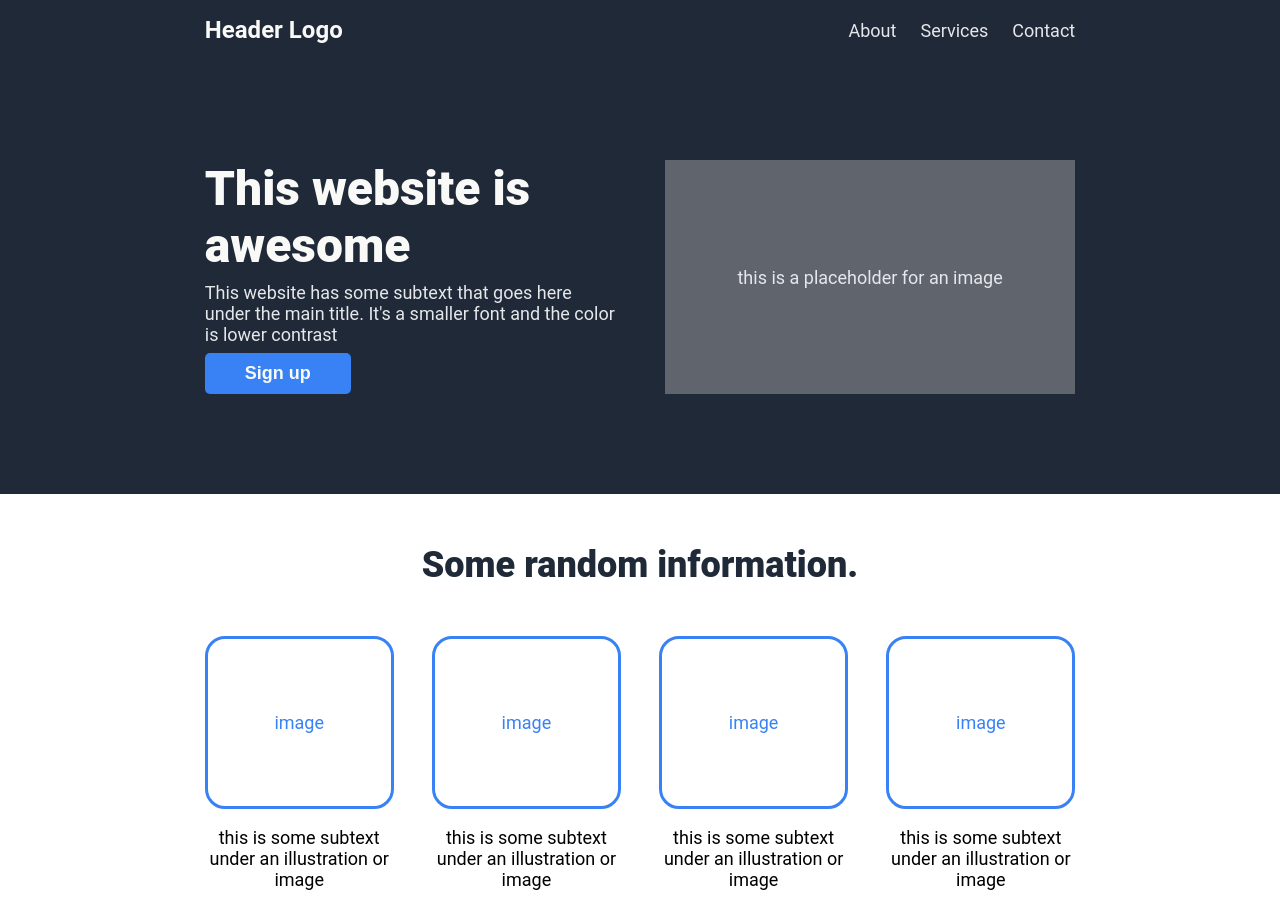
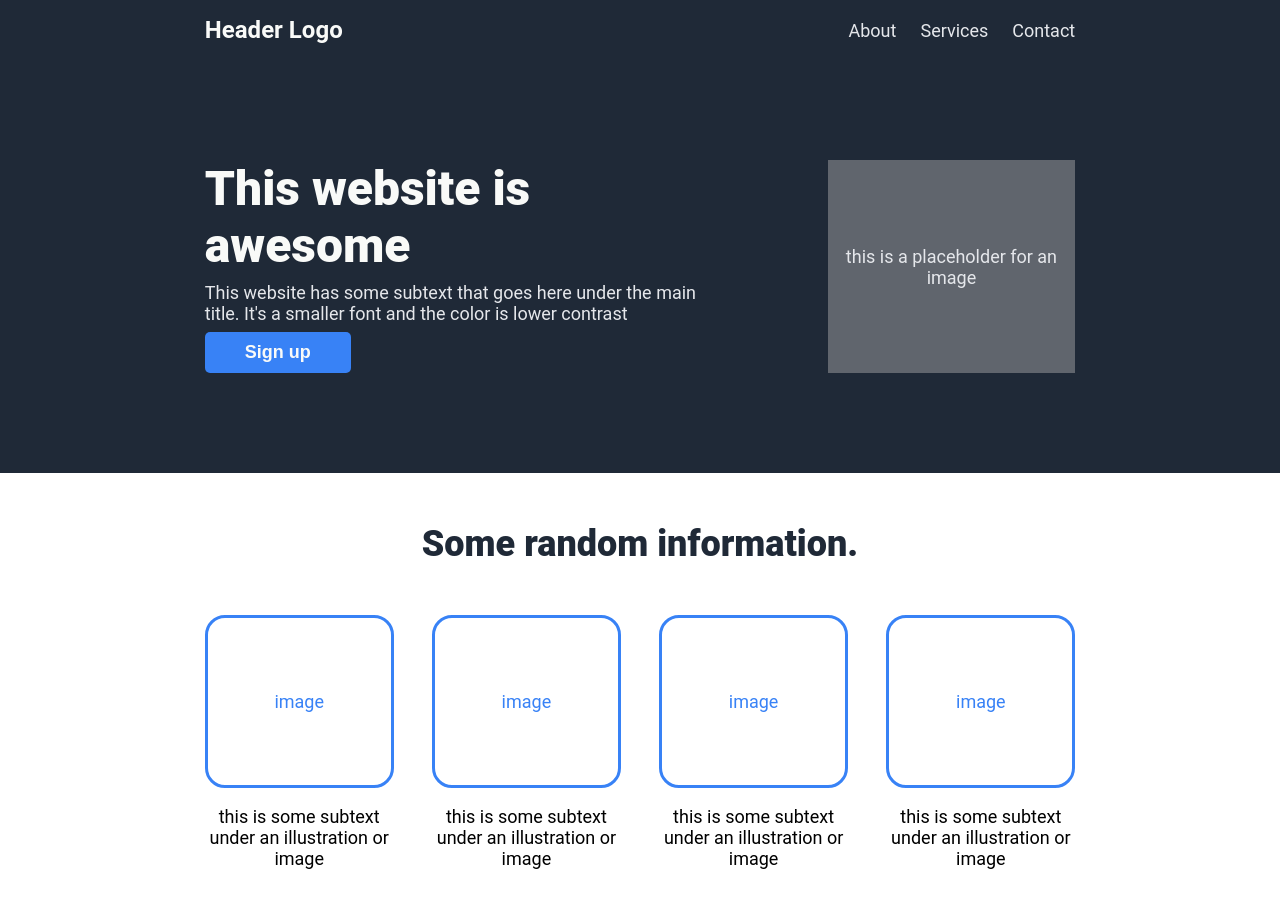
Before and after one commit to joshua-fonseca/odin-landing-page, a plain HTML site: page index.html in a window 1280 px wide. Shown: the top 911 px of the page. Drawn offline with Linux system fonts and the light colour scheme.

Commit message:
fix: adjusted section 1 flex properties
the picture was extremely wide while on ultrawide screens, fixed that

```diff
--- a/styles.css
+++ b/styles.css
@@ -50,7 +50,8 @@ body {
 .section-one-body {
     display: flex;
     margin: 100px 0;
-    gap: 50px;
+    /* gap: 50px; */
+    gap: 10vw;
 }
 
 .section-one-body p {
@@ -69,7 +70,7 @@ body {
 .section-one-left {
     display: flex;
     flex-direction: column;
-    flex: 1;
+    flex: 2;
 }
 .section-one-left button {
     background-color: #3882f6;
@@ -85,7 +86,6 @@ body {
 
 .section-one-right {
     flex: 1;
-    margin: 0;
     align-content: center;
     text-align: center;
     background-color:#60656d;
```
